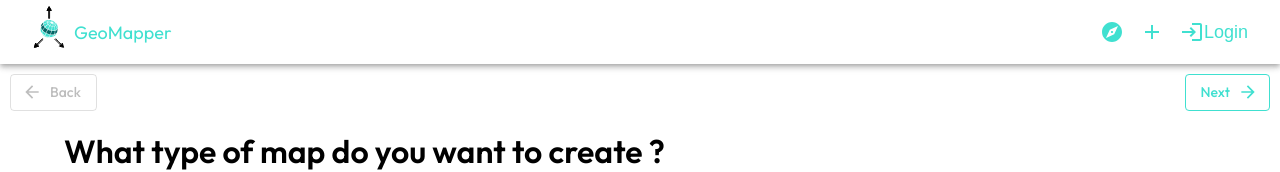
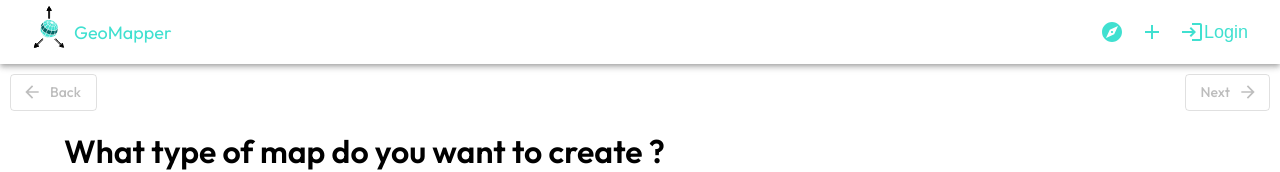
Before and after one commit to AlparslanKilinc/GeoMapper, a React (Vite) app in the folder client/: page /mapCreation in a window 1280 px wide. Shown: the top 172 px of the page. Built offline with nearby package versions, Linux system fonts and the light colour scheme.

Commit message:
Add check for mapGraphicsType before advancing in MapCreationWrapper

```diff
--- a/client/src/components/MapCreationWrapper.jsx
+++ b/client/src/components/MapCreationWrapper.jsx
@@ -9,10 +9,13 @@ import TempleSelection from './MapCreation/TemplateSelection';
 import MapDataEditorSelector from './MapDataEditing/MapDataEditorSelector';
 import OutlineSelectionPage from './MapCreation/OutlineSelectionPage';
 import MapGraphicsEditing from './MapCreation/MapGraphicsEditing';
+import { useSelector } from 'react-redux';
 
 export default function MapCreationWrapper() {
   const [currentStage, setCurrentStage] = useState(0);
   const location = useLocation();
+  const mapGraphicsType = useSelector((state) => state.mapMetadata.mapGraphicsType);
+
   const NavigationButton = styled(Button)(({ theme }) => ({
     borderColor: '#40e0d0',
     color: '#40e0d0',
@@ -59,7 +62,7 @@ export default function MapCreationWrapper() {
           variant="outlined"
           endIcon={<ArrowForwardIcon />}
           onClick={goForward}
-          disabled={currentStage === stages.length - 1}
+          disabled={!mapGraphicsType || currentStage === stages.length - 1}
         >
           Next
         </NavigationButton>
```
